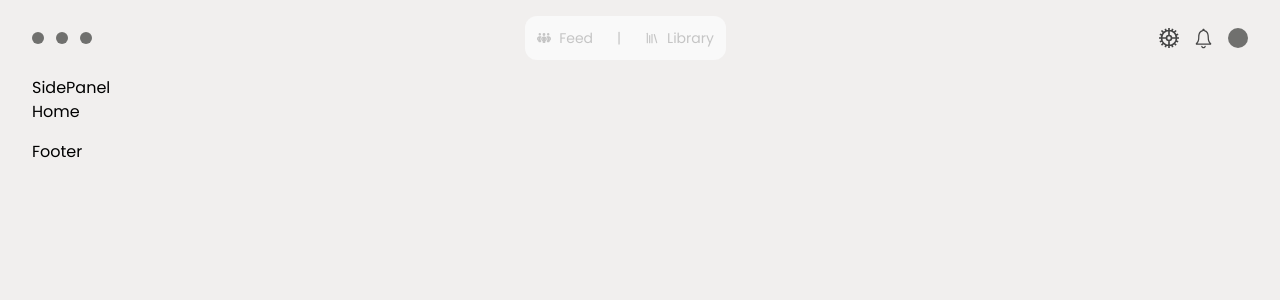
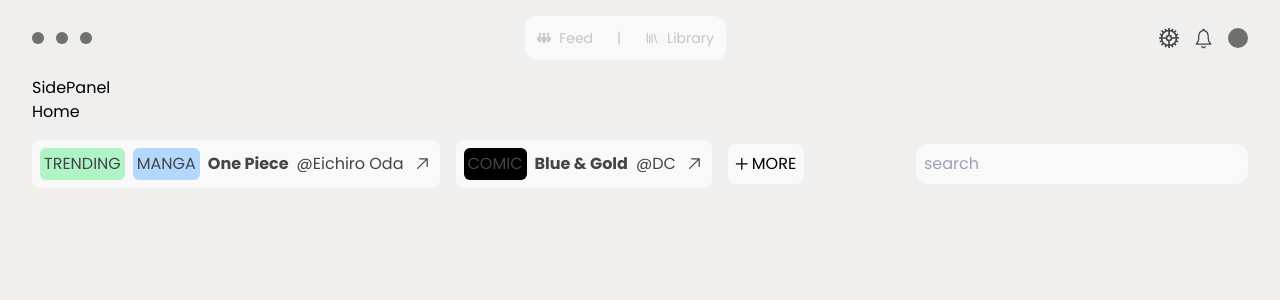
Before and after one commit to precious654/book-app, a Next.js app: page / in a window 1280 px wide. Shown: the top 300 px of the page. Built offline with nearby package versions, Linux system fonts and the light colour scheme.

Commit message:
finished the footer

```diff
--- a/app/(components)/Footer.jsx
+++ b/app/(components)/Footer.jsx
@@ -1,7 +1,61 @@
 import React from "react";
+import Link from "next/link";
+import { GoArrowUpRight } from "react-icons/go";
+import { GoPlus } from "react-icons/go";
+import data from "../(data)/data.json";
 
 const Footer = () => {
-  return <div>Footer</div>;
+  return (
+    <footer className="flex justify-between items-center">
+      <div href="" className="flex items-center gap-4">
+        {data.map((item) => {
+          return (
+            <Link
+              href="/"
+              key={item.id}
+              className="bg-[#F9F9F9] text-[#454545] p-2 rounded-lg flex items-center gap-2"
+            >
+              {item.category.length >= 1 && (
+                <p className="p-1 rounded-md uppercase bg-[#AFF4C6]">
+                  {item.category}
+                </p>
+              )}
+              <p
+                className="p-1 rounded-md uppercase"
+                style={{
+                  backgroundColor:
+                    item.type === "Manga"
+                      ? "#B3D8FF"
+                      : item.type === "Comic"
+                      ? "#F5BFF1"
+                      : "black",
+                }}
+              >
+                {item.type}
+              </p>
+              <p className="font-semibold">{item.name}</p>
+              <p>@{item.author}</p>
+              <GoArrowUpRight style={{ fontSize: "20px" }} />
+            </Link>
+          );
+        })}
+        <Link
+          href="/"
+          className="flex gap-0 items-center bg-[#F9F9F9] py-2 pl-1 pr-2 rounded-lg"
+        >
+          <GoPlus style={{ fontSize: "20px" }} />
+          MORE
+        </Link>
+      </div>
+      <form action="">
+        <input
+          type="text"
+          placeholder="search"
+          className="p-2 rounded-xl bg-[#F9F9F9]"
+        />
+      </form>
+    </footer>
+  );
 };
 
 export default Footer;
--- /dev/null
+++ b/app/(data)/data.json
@@ -0,0 +1,22 @@
+[
+    {
+        "id": 1,
+        "name": "One Piece",
+        "author": "Eichiro Oda",
+        "coverImage": "",
+        "type": "Manga",
+        "category": "trending",
+        "rating": 0,
+        "reviews": 0
+    },
+    {
+        "id": 2,
+        "name": "Blue & Gold",
+        "author": "DC",
+        "coverImage": "",
+        "type": "comic",
+        "category": "",
+        "rating": 0,
+        "reviews": 0
+    }
+]
--- a/app/feed/page.jsx
+++ b/app/feed/page.jsx
@@ -0,0 +1,11 @@
+import React from 'react';
+
+function Feed() {
+    return (
+        <main>
+            <p>Feed Page</p>
+        </main>
+    );
+}
+
+export default Feed;
```
